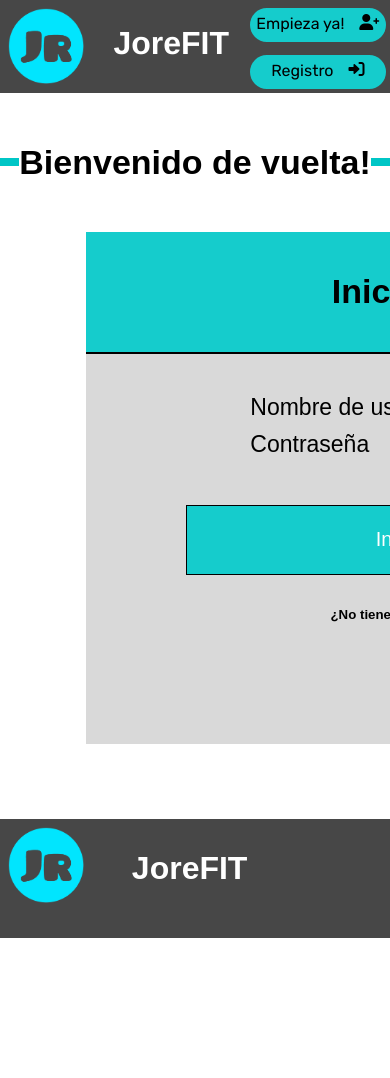
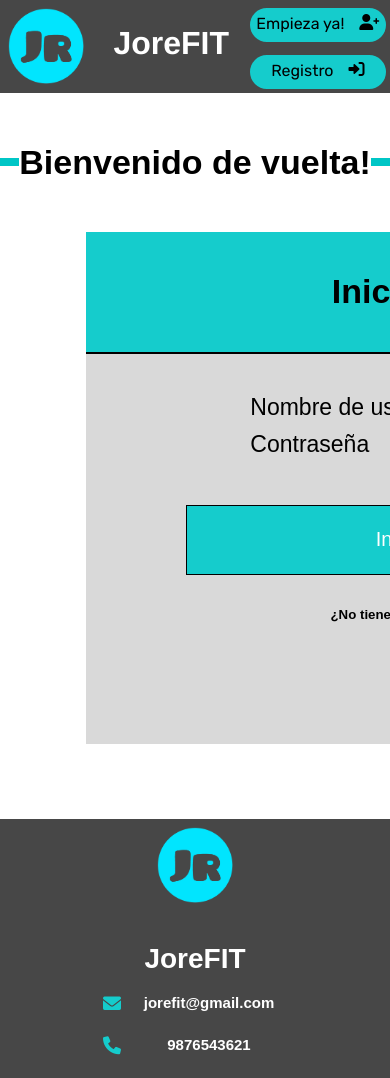
Before and after one commit to JoanCasanovasSalvatella/JoreFit, an Angular app: page /login in a window 390 px wide. Shown: the top 1078 px of the page. Before the commit the page ends 938 px from the top, so only its background shows below. Built offline with nearby package versions, Linux system fonts and the light colour scheme.

Commit message:
FRONT_FINAL

```diff
--- a/src/app/footer2/footer2.component.css
+++ b/src/app/footer2/footer2.component.css
@@ -6,19 +6,20 @@
 
 img.icon{
   width: 9vw;
-  height: 9vh;
+  height: auto;
   min-height: 9vh;
   min-width: 9vh;
   margin: 1vh;
 }
 
 .title{
-  padding-top: 1.2vh;
-  margin-left: 10vw;
+  padding-top: 3.2vh;
+  margin-left: 35vw;
+  text-align: center;
 }
 
 .contacto{
-  margin-left: 50%;
+  margin-left: 25%;
   display: grid;
 }
 
@@ -31,16 +32,82 @@ img.icon{
 .mail{
   width: auto;
   height: 40px;
-  margin-top: 10px;
+  margin-top: 21px;
+  font-size: 20px;
 }
 
 .phone{
   width: auto;
   height: 40px;
-  margin-top: 10px;
+  margin-top: 21px;
   margin-left: 0vw;
+  font-size: 20px;
+}
+
+.mail, .phone{
+  color: #15CCCC;
 }
 
 h5{
   margin-left: 10px;
 }
+
+@media screen and (max-width: 768px) {
+  .footer2 {
+    flex-direction: column;
+    align-items: center;
+    text-align: center;
+  }
+
+  .img.icon {
+    width: 15vw;
+    min-height: 7vh;
+    min-width: 7vh;
+    margin: 2vh auto;
+  }
+
+  .title {
+    margin-left: 0;
+    padding-top: 1vh;
+    font-size: 28px;
+  }
+
+  .contacto {
+    margin-left: 0;
+    width: 100%;
+  }
+
+  .correo, .tlfn {
+    float: none;
+    justify-content: center;
+    margin-right: 0;
+  }
+
+  .correo h5, .tlfn h5 {
+    margin-top: 0px;
+    margin-left: 10px;
+    font-size: 15px;
+    width: 40vw;
+  }
+
+  i.mail, i.phone {
+    font-size: 18px;
+    margin-top: 0px;
+  }
+
+  h5 {
+    margin-left: 0;
+  }
+}
+
+@media screen and (max-width: 480px) {
+  .img.icon {
+    width: 20vw;
+    min-height: 5vh;
+    min-width: 5vh;
+  }
+
+  .mail, .phone {
+    font-size: 14px;
+  }
+}
--- a/src/app/footer2/footer2.component.html
+++ b/src/app/footer2/footer2.component.html
@@ -1,15 +1,21 @@
+<!-- Import de iconos de Font Awesome -->
+<link rel="stylesheet" href="https://cdnjs.cloudflare.com/ajax/libs/font-awesome/6.0.0-beta3/css/all.min.css">
+
 <div class="footer2">
-  <img src="assets/JoreFIT-LOGO.png" class="icon" routerLink="/">
+  <div class="icono">
+    <img src="assets/JoreFIT-LOGO.png" class="icon" routerLink="/registerAdmin">
+  </div>
+
   <h1 class="title">JoreFIT</h1>
 
   <div class="contacto">
     <div class="correo">
-      <img src="assets/mail.png" class="mail">
+      <i class="fa-solid fa-envelope mail"></i>
       <h5>jorefit&#64;gmail.com</h5>
     </div>
     <div class="tlfn">
-      <img src="assets/phone.png" class="phone">
-      <h5> +51 9876543621</h5>
+      <i class="fa-solid fa-phone phone"></i>
+      <h5> 9876543621</h5>
     </div>
   </div>
 </div>
```
